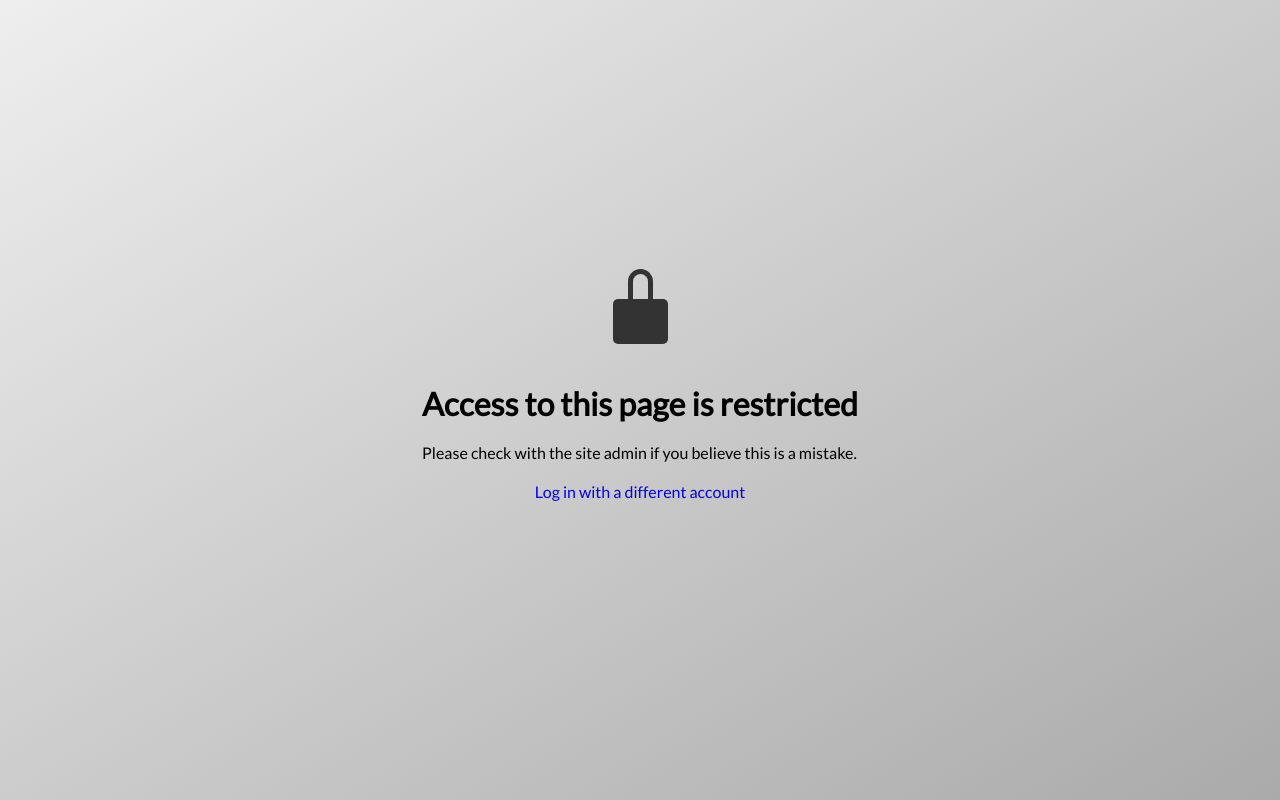
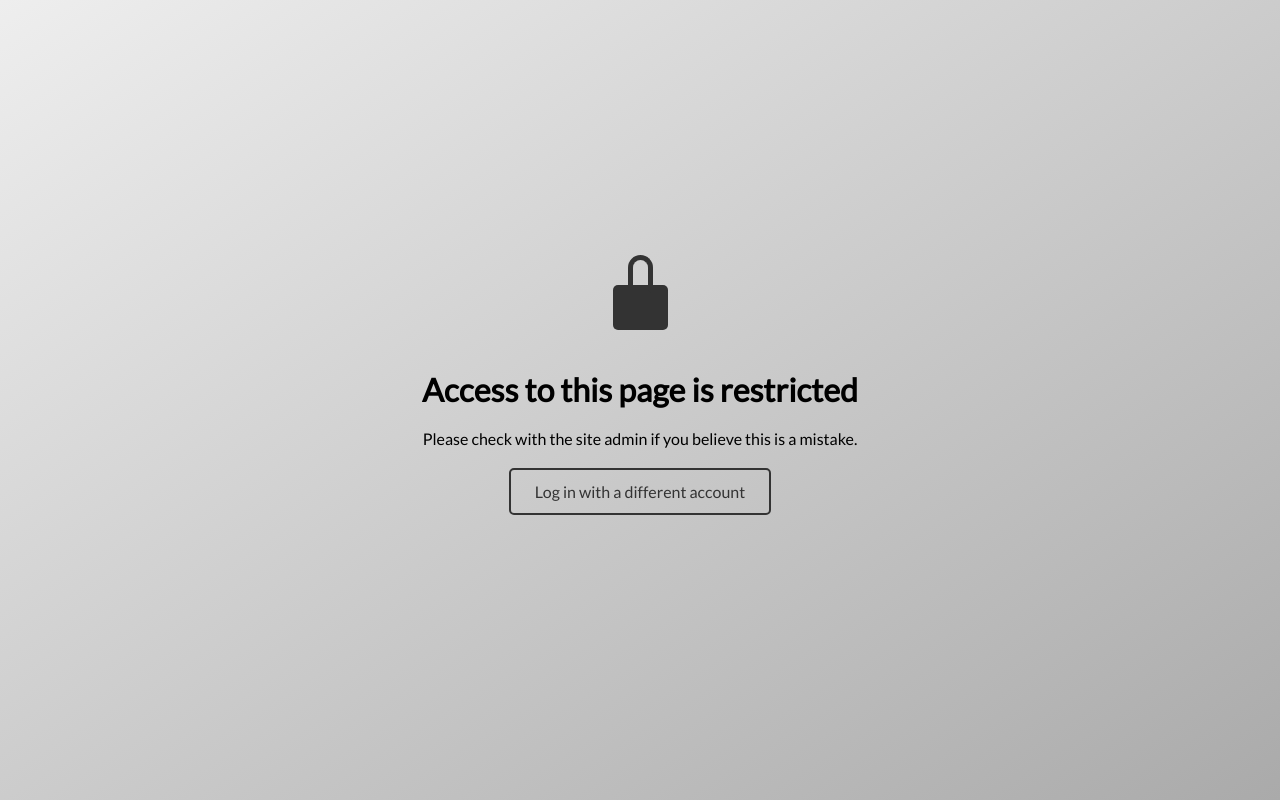
Before and after one commit to yitz-mc/Access-Forbidden-Iframe, a plain HTML site: page index.html in a window 1280 px wide. Drawn offline with Linux system fonts and the light colour scheme.

Commit message:
changed logout link to button

```diff
--- a/index.html
+++ b/index.html
@@ -1,15 +1,14 @@
 <!DOCTYPE html>
 <html lang="en">
   <head>
-  <meta charset="UTF-8">
+    <meta charset="UTF-8" />
     <title>Access Denied</title>
-  <link rel="stylesheet" href="./style.css">
+    <link rel="stylesheet" href="./style.css" />
     <script>
       document.addEventListener("DOMContentLoaded", () => {
         const triggerLogout = document.getElementById("triggerLogout");
 
         triggerLogout.addEventListener("click", (event) => {
-        event.preventDefault(); // Prevent default link behavior
           // Send a message to the parent window to trigger logout
           window.parent.postMessage("logout", "*");
         });
@@ -18,12 +17,10 @@
   </head>
   <body>
     <div class="lock"></div>
-  <div class="message">
     <h1>Access to this page is restricted</h1>
     <p>Please check with the site admin if you believe this is a mistake.</p>
-  </div>
-  <div class="login-option">
-    <a href="#" id="triggerLogout">Log in with a different account</a>
+    <div class="outlined-button" id="triggerLogout">
+      Log in with a different account
     </div>
   </body>
 </html>
--- a/style.css
+++ b/style.css
@@ -83,13 +83,26 @@ h1 {
   }
 }
 
-.login-option {
+
+.outlined-button {
   margin-top: 20px;
-  text-align: center;
+  display: inline-block;
+  padding: 12px 24px;
+  border: 2px solid #333; /* Primary color for border */
+  color: #333; /* Same as border for consistency */
+  border-radius: 5px;
+  text-decoration: none;
+  font-weight: 500;
+  transition: background-color 0.3s, color 0.3s, transform 0.2s, box-shadow 0.3s;
+  cursor: pointer;
 }
-.login-option a {
-  text-decoration: none;
+
+.outlined-button:hover {
+  transform: scale(1.04); /* Slightly enlarge button */
+  box-shadow: 0 4px 6px rgba(0, 0, 0, 0.1); /* Add subtle shadow */
 }
-.login-option a:hover {
-  text-decoration: underline;
+
+.outlined-button:focus {
+  outline: none;
+  box-shadow: 0 0 0 3px rgba(52, 152, 219, 0.5); /* Focus ring for accessibility */
 }
```
Lines whose indentation alone changed are shown as unchanged.
